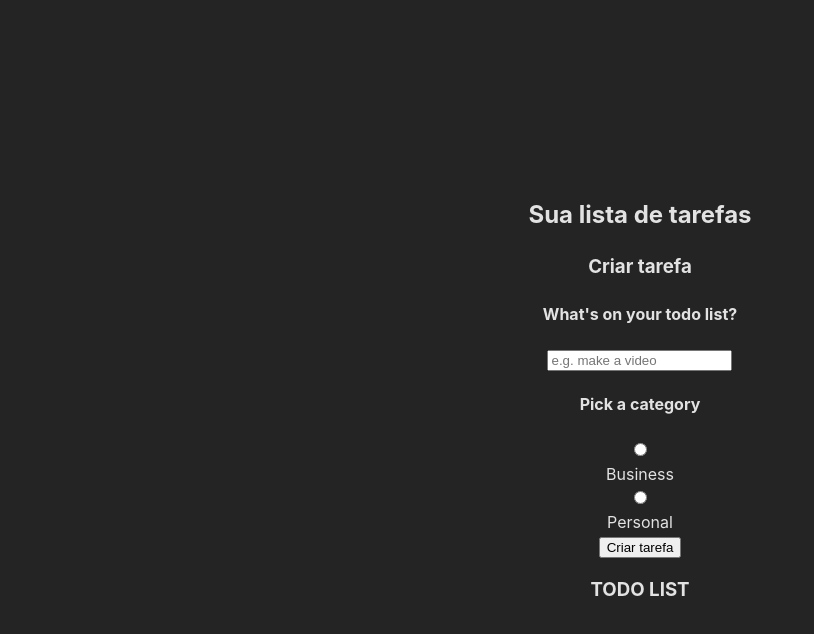
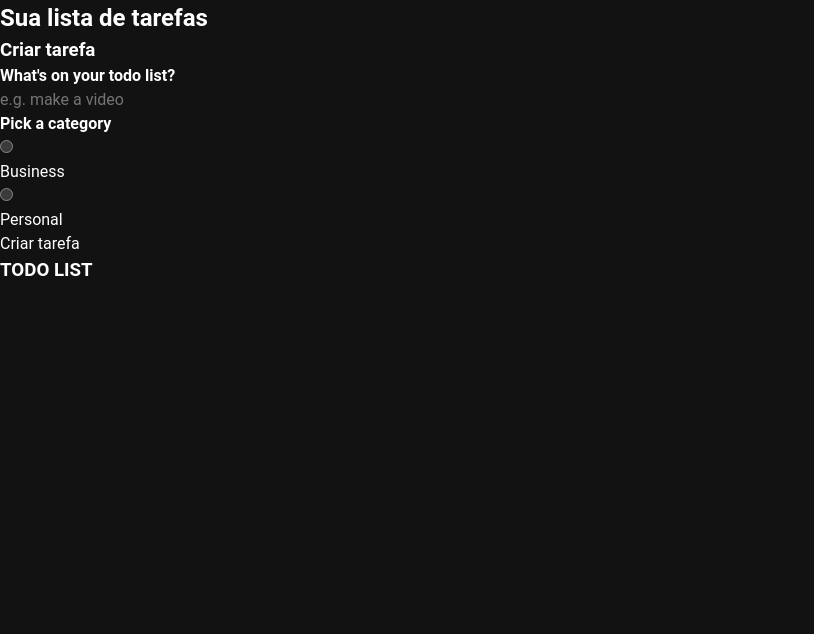
Before and after one commit to ranielsobrinho/todo-vue-app, a Vue app: page / in a window 1280 px wide. Shown: the top 634 px of the page, without its empty margins (0-814 px from the left). Built offline with nearby package versions, Linux system fonts and the light colour scheme.

Commit message:
chore: add vuetify to project

```diff
--- a/package.json
+++ b/package.json
@@ -10,9 +10,11 @@
   },
   "dependencies": {
     "pinia": "^3.0.1",
-    "vue": "^3.5.13"
+    "vue": "^3.5.13",
+    "vuetify": "^3.7.14"
   },
   "devDependencies": {
+    "@mdi/font": "^7.4.47",
     "@vitejs/plugin-vue": "^5.2.1",
     "vite": "^6.1.0"
   }
--- a/src/main.js
+++ b/src/main.js
@@ -1,6 +1,21 @@
 import { createApp } from 'vue'
-import './style.css'
+import 'vuetify/styles'
+import { createVuetify } from 'vuetify'
+import * as components from 'vuetify/components'
+import * as directives from 'vuetify/directives'
+import '@mdi/font/css/materialdesignicons.css'
 import App from './App.vue'
 import { createPinia } from 'pinia'
 
-createApp(App).use(createPinia()).mount('#app')
+const vuetify = createVuetify({
+  icons: {
+    defaultSet: 'mdi'
+  },
+  components,
+  directives,
+  theme: {
+    defaultTheme: 'dark'
+  }
+})
+
+createApp(App).use(vuetify).use(createPinia()).mount('#app')
```
Also changed, not shown: 1 other file (tests, documents, lock files or other folders).
